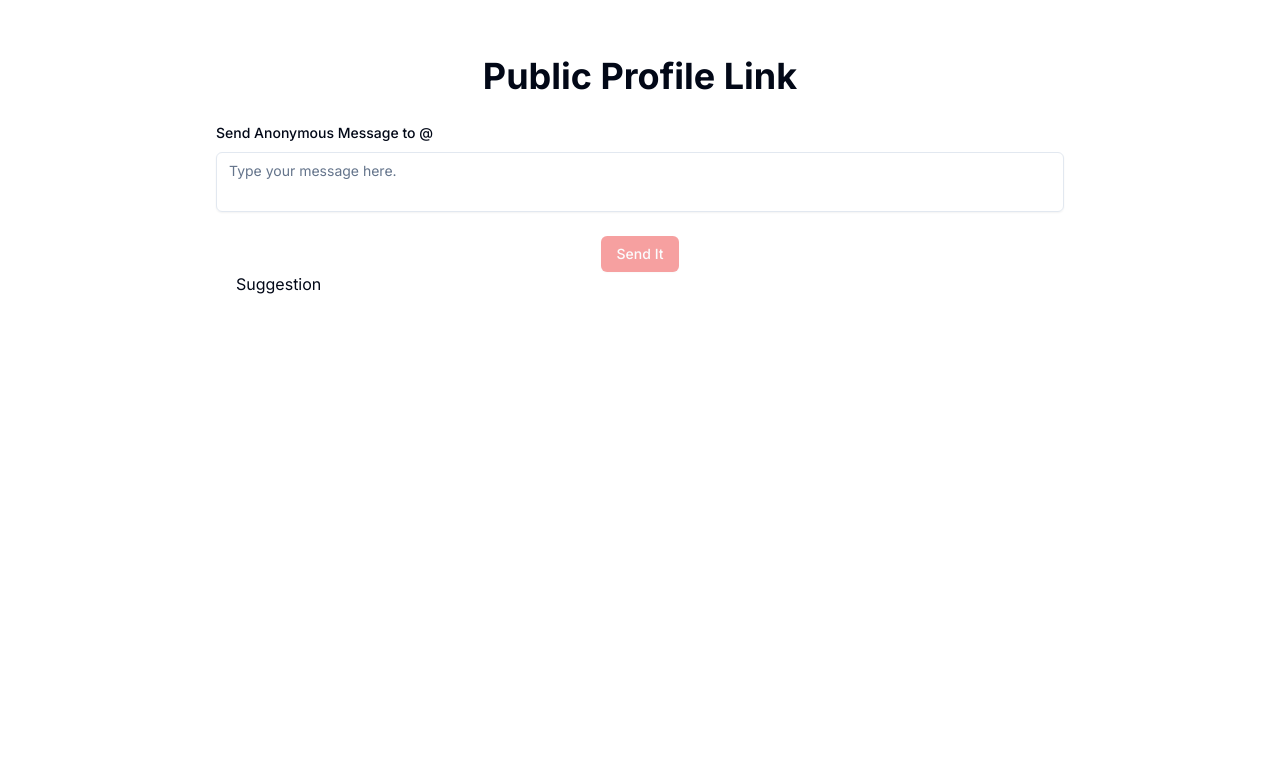
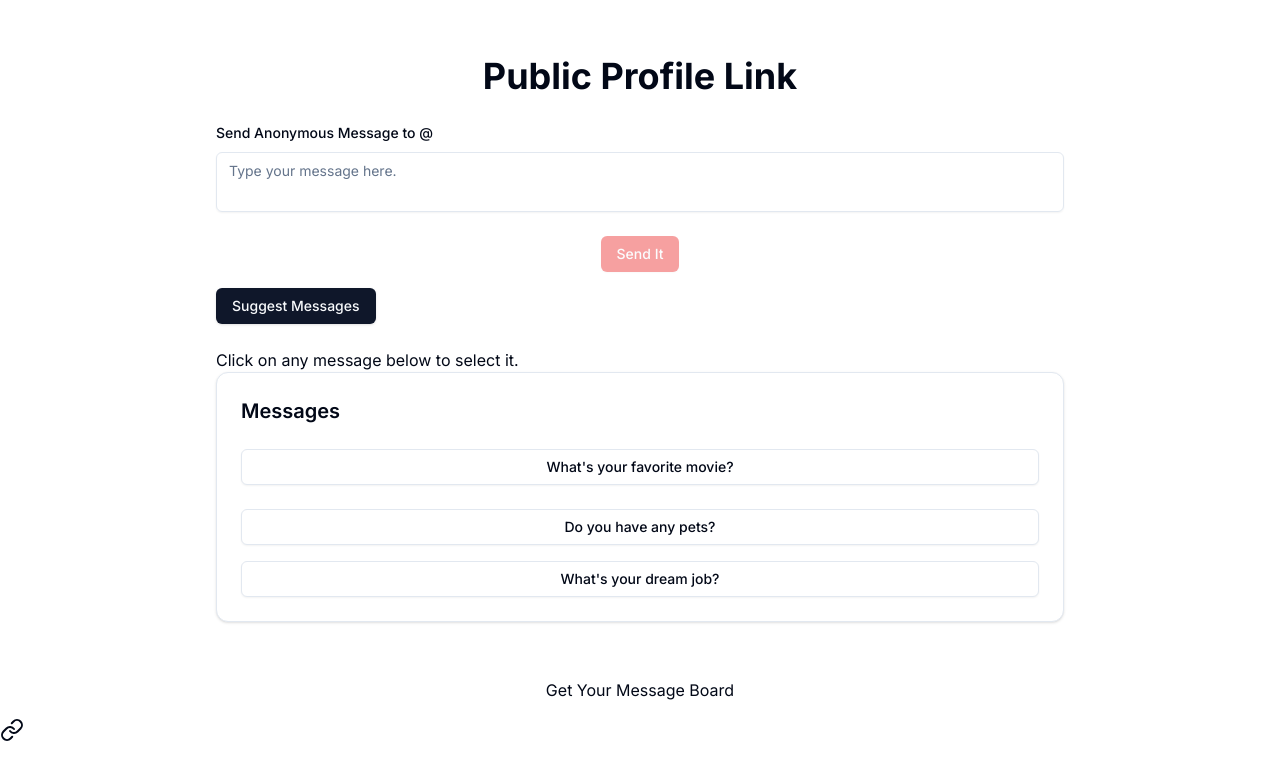
Before and after one commit to 1UDIT/chatBox, a Next.js app: page /chatBox/1 in a window 1280 px wide. Shown: the top 780 px of the page. Built offline with nearby package versions, Linux system fonts and the light colour scheme.

Commit message:
ai not working

```diff
--- a/package.json
+++ b/package.json
@@ -9,7 +9,7 @@
     "lint": "next lint"
   },
   "dependencies": {
-    "@ai-sdk/openai": "^0.0.14",
+    "@ai-sdk/openai": "^0.0.20",
     "@hookform/resolvers": "^3.4.2",
     "@radix-ui/react-alert-dialog": "^1.0.5",
     "@radix-ui/react-icons": "^1.3.0",
@@ -18,7 +18,7 @@
     "@radix-ui/react-switch": "^1.0.3",
     "@radix-ui/react-toast": "^1.1.5",
     "@react-email/components": "^0.0.19",
-    "ai": "^3.1.14",
+    "ai": "^3.1.26",
     "axios": "^1.7.2",
     "bcryptjs": "^2.4.3",
     "class-variance-authority": "^0.7.0",
--- a/src/app/(auth)/Sign-in/page.tsx
+++ b/src/app/(auth)/Sign-in/page.tsx
@@ -96,8 +96,8 @@ export default function page() {
                         <Button className='w-full' type="submit">Sign In</Button>
                     </form>
                 </Form>
-                <h6>Sign-In using other method</h6>
-                <div className="text-center flex justify-center "> <AiFillGoogleCircle className="h-10 w-10 text-[#0f172a]"/></div>
+                {/* <h6>Sign-In using other method</h6>
+                <div className="text-center flex justify-center "> <Button variant={'ghost'}><AiFillGoogleCircle className="h-10 w-10 text-[#0f172a]"/></Button></div> */}
                 <div className="text-center mt-4">
                     <p>
                         Not a member yet?{' '}
--- /dev/null
+++ b/src/app/api/suggestMessages/route.ts
@@ -0,0 +1,22 @@
+import { createOpenAI } from '@ai-sdk/openai';
+import { NextResponse } from 'next/server';
+import { StreamingTextResponse, streamText } from 'ai';
+
+const openai = createOpenAI({
+    apiKey: process.env.OPENAI_API_KEY,
+    baseURL: 'https://api.groq.com/openai/v1'
+});
+
+export async function POST(req: Request) {
+    const { messages } = await req.json();
+    const result = await streamText({
+        model: openai.chat('gpt-4-turbo'),
+        prompt:"check",
+    });
+
+
+    console.log(result, "****************************************************response");
+
+    return result.toAIStreamResponse();
+
+}
--- a/src/app/chat/action.ts
+++ b/src/app/chat/action.ts
@@ -1,13 +1,18 @@
 'use server';
 
 import { generateText } from 'ai';
-import { openai } from '@ai-sdk/openai';
+import { createOpenAI } from '@ai-sdk/openai';
+
+const openai = createOpenAI({
+  apiKey: process.env.OPENAI_API_KEY,
+});
 
 export async function getAnswer(question: string) {
   const { text, finishReason, usage } = await generateText({
     model: openai('gpt-3.5-turbo'),
-    prompt: "question",
+    prompt: question,
   });
+  console.log(text,"****************************************************response");
 
   return { text, finishReason, usage };
 }
--- a/src/app/chatBox/[userName]/page.tsx
+++ b/src/app/chatBox/[userName]/page.tsx
@@ -16,12 +16,39 @@ import { useForm } from 'react-hook-form'
 import { z } from 'zod'
 import { messageSchema } from '@/Schema/messageSchema'
 import { zodResolver } from '@hookform/resolvers/zod'
-import { Loader2 } from 'lucide-react'
+import { Link, Loader2 } from 'lucide-react'
 import { Button } from '@/components/ui/button';
+import { getAnswer } from '@/app/chat/action';
+import { useChat, useCompletion } from 'ai/react';
+import { Card, CardContent, CardHeader } from '@/components/ui/card';
+
+const specialChar = '||';
+
+const parseStringMessages = (messageString: string): string[] => {
+    return messageString.split(specialChar);
+};
+
+const initialMessageString =
+    "What's your favorite movie?||Do you have any pets?||What's your dream job?";
+
+export const dynamic = 'force-dynamic';
+export const maxDuration = 30;
 
 export default function page({ params }: { params: { Username: string } }) {
     const username = params.Username;
     const [isLoading, setIsLoading] = useState(false);
+    const { messages, input, handleInputChange, handleSubmit } = useChat();
+
+    const {
+        complete,
+        completion,
+        isLoading: isSuggestLoading,
+        error,
+    } = useCompletion({
+        api: '/api/suggestMessages',
+        initialCompletion: initialMessageString,
+    });
+
 
     const form = useForm<z.infer<typeof messageSchema>>({
         resolver: zodResolver(messageSchema)
@@ -31,6 +58,15 @@ export default function page({ params }: { params: { Username: string } }) {
 
     const handleMessageClick = (message: string) => {
         form.setValue('content', message);
+    };
+
+    const fetchSuggestedMessages = async () => {
+        try {
+            complete('hello');
+        } catch (error) {
+            console.error('Error fetching messages:', error);
+            // Handle error appropriately
+        }
     };
 
     const onSubmit = async (data: z.infer<typeof messageSchema>) => {
@@ -60,6 +96,7 @@ export default function page({ params }: { params: { Username: string } }) {
     };
 
     return (
+        <>
             <div className="container mx-auto my-8 p-6 bg-white rounded max-w-4xl">
                 <h1 className="text-4xl font-bold mb-6 text-center">
                     Public Profile Link
@@ -97,10 +134,45 @@ export default function page({ params }: { params: { Username: string } }) {
                         </div>
                     </form>
                 </Form>
-            <div className='w-80 pl-5'>
-                <span>Suggestion</span>
+                <div className="space-y-2">
+                    <Button
+                        onClick={fetchSuggestedMessages}
+                        className="my-4"
+                        disabled={isSuggestLoading}
+                    >
+                        Suggest Messages
+                    </Button>
+                    <p>Click on any message below to select it.</p>
+                </div>
+                <Card>
+                    <CardHeader>
+                        <h3 className="text-xl font-semibold">Messages</h3>
+                    </CardHeader>
+                    <CardContent className="flex flex-col space-y-4">
+                        {error ? (
+                            <p className="text-red-500">{error.message}</p>
+                        ) : (
+                            parseStringMessages(completion).map((message, index) => (
+                                <Button
+                                    key={index}
+                                    variant="outline"
+                                    className="mb-2"
+                                    onClick={() => handleMessageClick(message)}
+                                >
+                                    {message}
+                                </Button>
+                            ))
+                        )}
+                    </CardContent>
+                </Card>
+            </div>
 
+            <div className="text-center">
+                <div className="mb-4">Get Your Message Board</div>
+                <Link href={'/sign-up'}>
+                    <Button>Create Your Account</Button>
+                </Link>
             </div>
-        </div>
+        </>
     )
 }
```
Also changed, not shown: 1 other file (tests, documents, lock files or other folders). Lines whose indentation alone changed are shown as unchanged.
